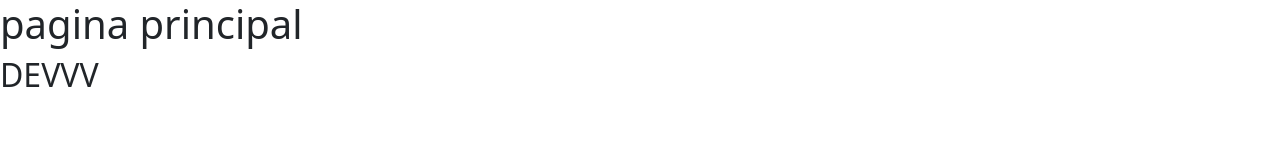
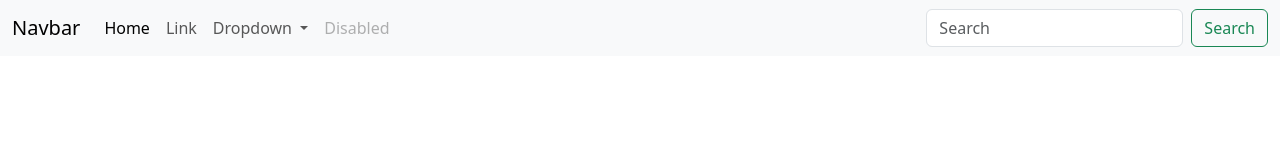
Before and after one commit to matiasconiglio/comision_web10_3, a plain HTML site: page index.html in a window 1280 px wide. Drawn offline with nearby package versions, Linux system fonts and the light colour scheme.

Commit message:
creamos navbar con menu de navegacion

```diff
--- a/index.html
+++ b/index.html
@@ -15,8 +15,67 @@
     <link rel="stylesheet" href="./css/estilos.css" />
   </head>
   <body>
-    <h1>pagina principal</h1>
-    <h2>DEVVV</h2>
+    <header>
+      <nav class="navbar navbar-expand-lg bg-body-tertiary">
+        <div class="container-fluid">
+          <a class="navbar-brand" href="#">Navbar</a>
+          <button
+            class="navbar-toggler"
+            type="button"
+            data-bs-toggle="collapse"
+            data-bs-target="#navbarSupportedContent"
+            aria-controls="navbarSupportedContent"
+            aria-expanded="false"
+            aria-label="Toggle navigation"
+          >
+            <span class="navbar-toggler-icon"></span>
+          </button>
+          <div class="collapse navbar-collapse" id="navbarSupportedContent">
+            <ul class="navbar-nav me-auto mb-2 mb-lg-0">
+              <li class="nav-item">
+                <a class="nav-link active" aria-current="page" href="#">Home</a>
+              </li>
+              <li class="nav-item">
+                <a class="nav-link" href="#">Link</a>
+              </li>
+              <li class="nav-item dropdown">
+                <a
+                  class="nav-link dropdown-toggle"
+                  href="#"
+                  role="button"
+                  data-bs-toggle="dropdown"
+                  aria-expanded="false"
+                >
+                  Dropdown
+                </a>
+                <ul class="dropdown-menu">
+                  <li><a class="dropdown-item" href="#">Action</a></li>
+                  <li><a class="dropdown-item" href="#">Another action</a></li>
+                  <li><hr class="dropdown-divider" /></li>
+                  <li>
+                    <a class="dropdown-item" href="#">Something else here</a>
+                  </li>
+                </ul>
+              </li>
+              <li class="nav-item">
+                <a class="nav-link disabled" aria-disabled="true">Disabled</a>
+              </li>
+            </ul>
+            <form class="d-flex" role="search">
+              <input
+                class="form-control me-2"
+                type="search"
+                placeholder="Search"
+                aria-label="Search"
+              />
+              <button class="btn btn-outline-success" type="submit">
+                Search
+              </button>
+            </form>
+          </div>
+        </div>
+      </nav>
+    </header>
     <!-- scrip java -->
     <script
       src="https://cdn.jsdelivr.net/npm/bootstrap@5.3.3/dist/js/bootstrap.bundle.min.js"
```
